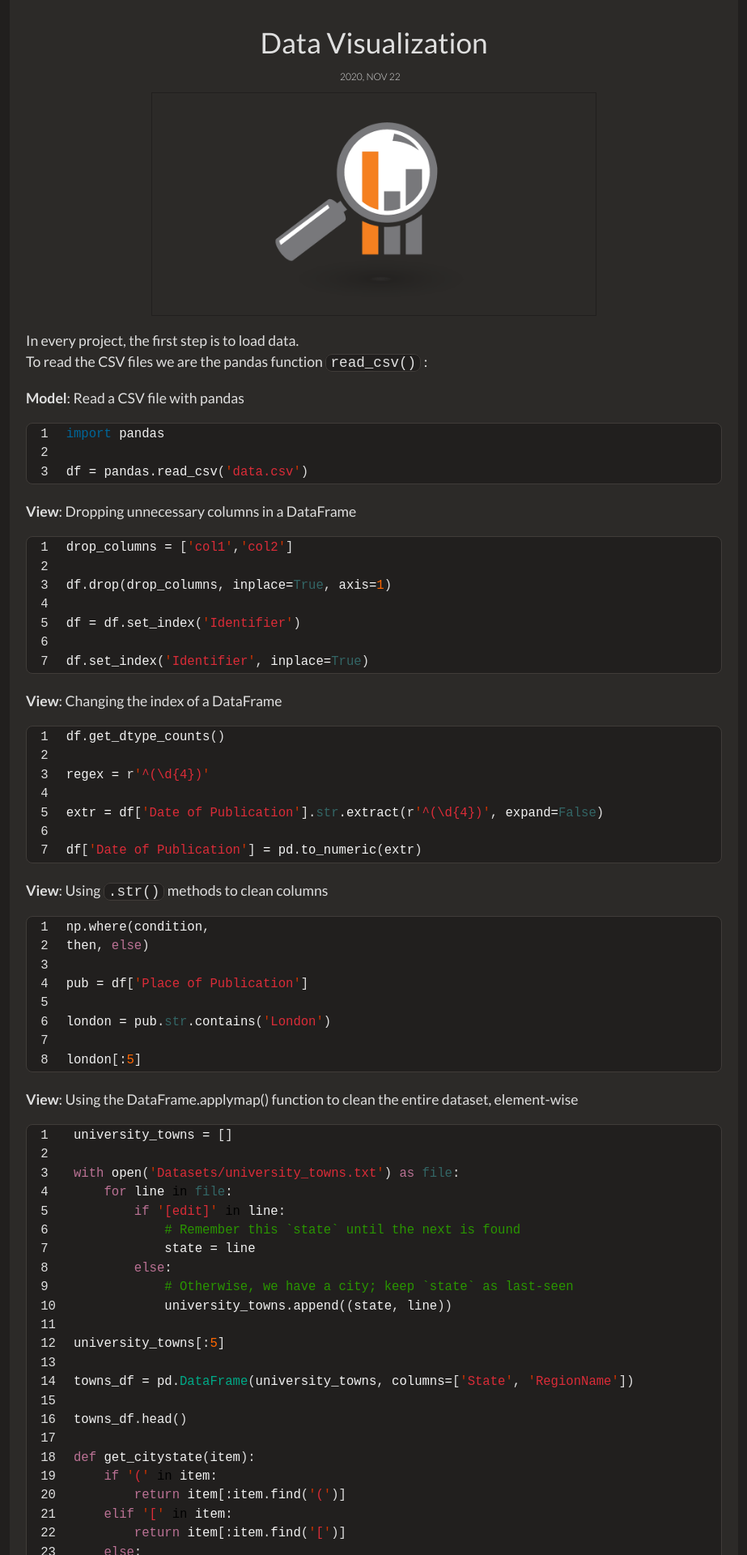
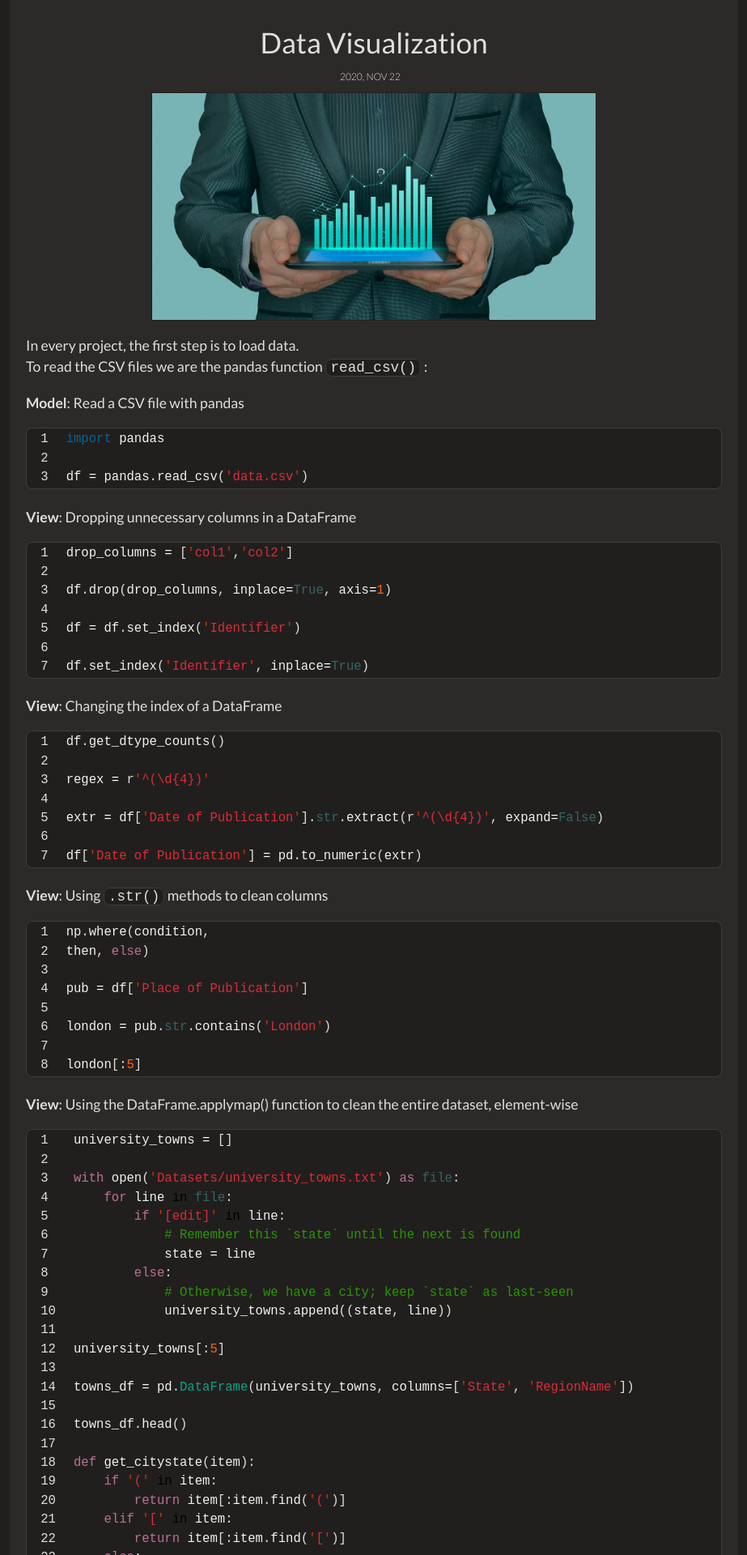
Before and after one commit to MohamedElGuendouz/mohamedelguendouz.github.io, a Jekyll site: the page built from _posts/2020-11-22-data-visualization.markdown, in a window 1280 px wide. Shown: the top 1920 px of the page at 81% size, without its empty margins (178-1101 px from the left). Built offline with Jekyll 4.4.1, drawn with Linux system fonts in a browser that asks for light colours.

Commit message:
change image of last post 2

```diff
--- a/_posts/2020-11-22-data-visualization.markdown
+++ b/_posts/2020-11-22-data-visualization.markdown
@@ -7,7 +7,7 @@ tags: [Machine Learning,Python,Model,swift,SwiftUI,Combine,design,pattern,redux,
 comments: true
 sharing: true
 published: true
-img: insight-2904292_1280.png
+img: business-5475660_1280.jpg
 ---
  In every project, the first step is to load data.
 To read the CSV files we are the pandas function `read_csv()` :
```
Also changed, not shown: assets/img/business-5475660_1280.jpg (added).
